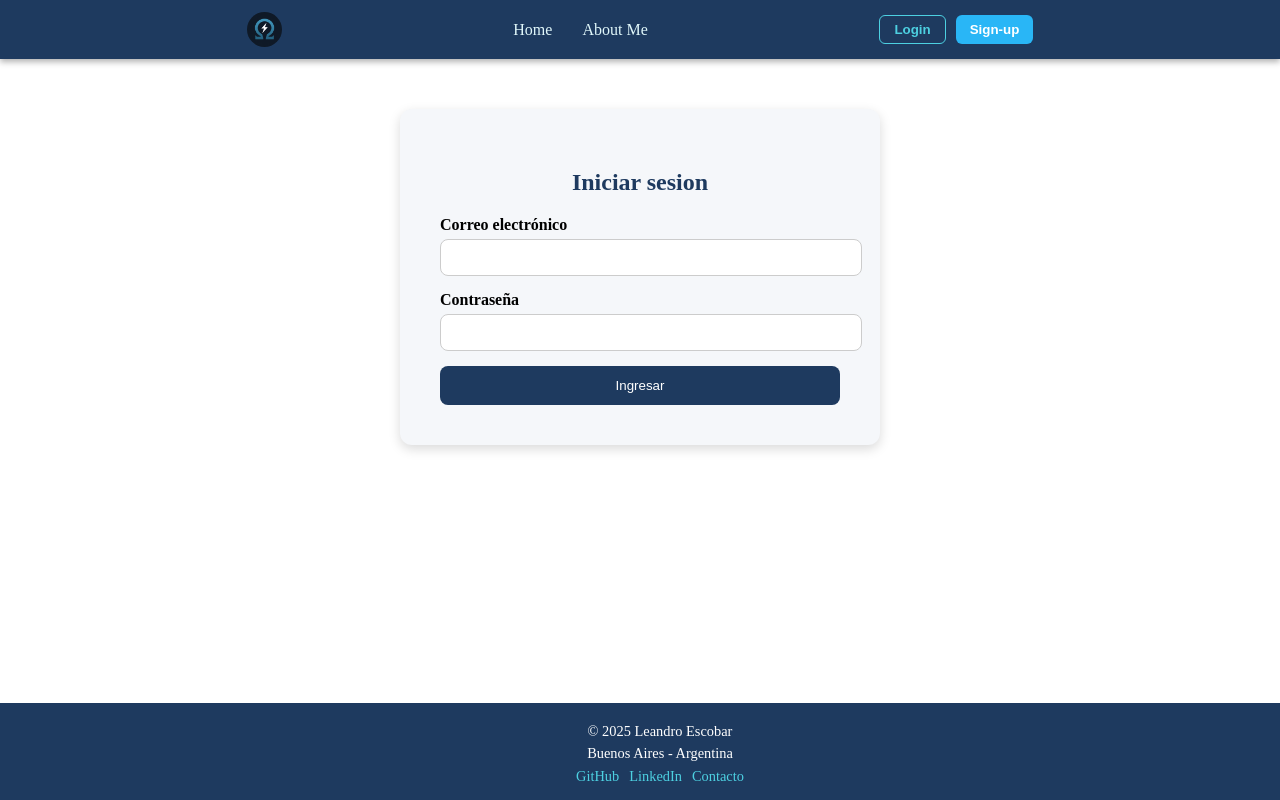
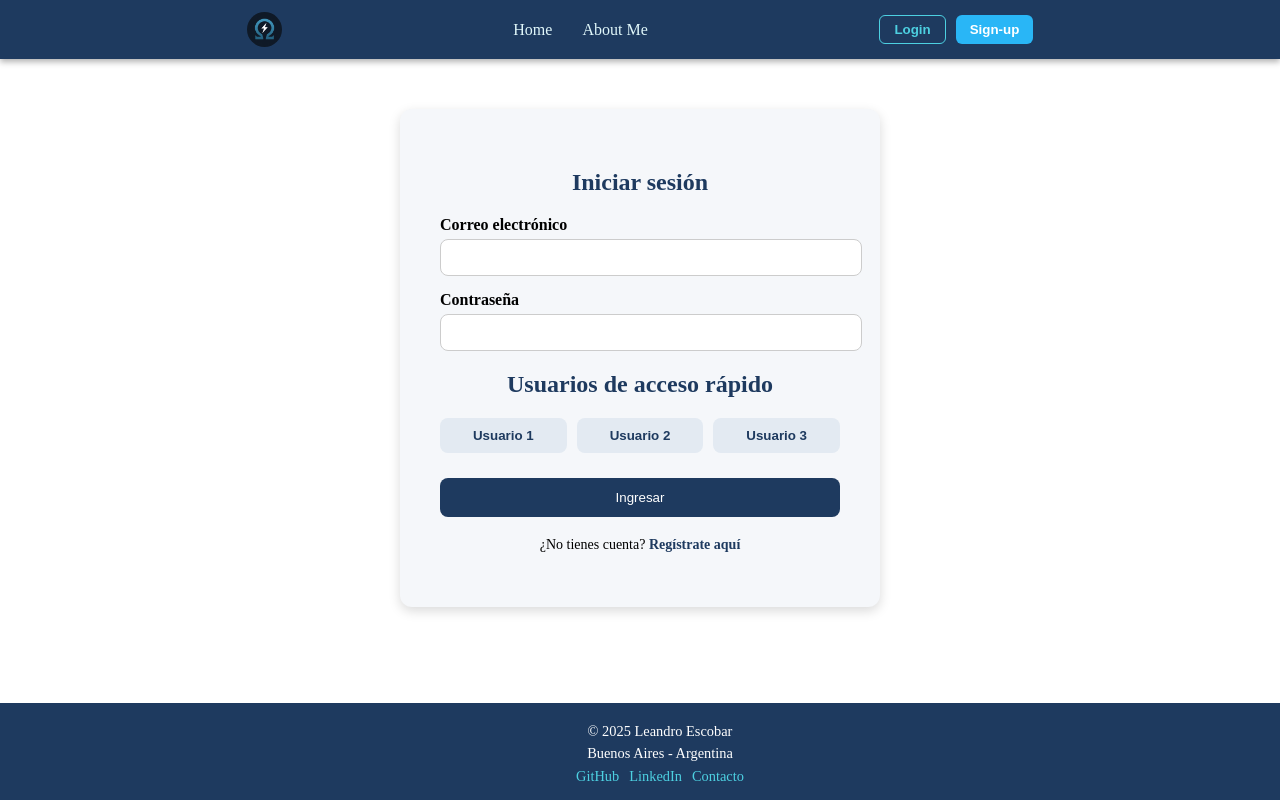
Before and after one commit to Leandro-20-L/Sala-de-Juegos, an Angular app: page /login in a window 1280 px wide. Shown: the top 800 px of the page. Built offline with nearby package versions, Linux system fonts and the light colour scheme.

Commit message:
sprint 2

```diff
--- a/src/app/components/home/home.component.ts
+++ b/src/app/components/home/home.component.ts
@@ -1,8 +1,9 @@
 import { Component } from '@angular/core';
+import { RouterLink } from '@angular/router';
 
 @Component({
   selector: 'app-home',
-  imports: [],
+  imports: [RouterLink],
   templateUrl: './home.component.html',
   styleUrl: './home.component.scss'
 })
--- a/src/app/components/login/login.component.html
+++ b/src/app/components/login/login.component.html
@@ -1,5 +1,5 @@
 <div class="register-container">
-  <h2>Iniciar sesion</h2>
+  <h2>Iniciar sesión</h2>
 
   <form (ngSubmit)="login()">
     <div class="form-group">
@@ -24,11 +24,26 @@
       />
     </div>
 
+    <h2>Usuarios de acceso rápido</h2>
+    <div class="quick-users">
+      <button type="button" (click)="llenarUsers('user1@gmail.com','123456')">
+        Usuario 1
+      </button>
+      <button type="button" (click)="llenarUsers('user2@gmail.com','123456')">
+        Usuario 2
+      </button>
+      <button type="button" (click)="llenarUsers('user3@gmail.com','123456')">
+        Usuario 3
+      </button>
+    </div>
 
-    <button type="submit">
+    <button type="submit" class="btn-ingresar">
       Ingresar
     </button>
   </form>
 
-  <p *ngIf="message" class="message">{{ message }}</p>
+  <p class="register-link">
+    ¿No tienes cuenta?
+    <a routerLink="/register">Regístrate aquí</a>
+  </p>
 </div>
--- a/src/app/components/login/login.component.scss
+++ b/src/app/components/login/login.component.scss
@@ -1,12 +1,10 @@
 .register-container {
-
   max-width: 400px;
   margin: 50px auto;
   padding: 40px;
-  background: #fff;
+  background: #f5f7fa;
   border-radius: 12px;
   box-shadow: 0 4px 12px rgba(0, 0, 0, 0.15);
-  background: #f5f7fa;
 
   h2 {
     text-align: center;
@@ -31,7 +29,7 @@
     }
   }
 
-  button {
+  .btn-ingresar {
     width: 100%;
     padding: 12px;
     background: #1e3a5f;
@@ -39,6 +37,7 @@
     border: none;
     border-radius: 8px;
     cursor: pointer;
+    margin-top: 10px;
 
     &:hover {
       background: #4dd0e1;
@@ -52,4 +51,46 @@
     font-weight: bold;
     color: #e63946;
   }
+
+  .register-link {
+    margin-top: 20px;
+    text-align: center;
+    font-size: 14px;
+
+    a {
+      color: #1e3a5f;
+      font-weight: bold;
+      text-decoration: none;
+
+      &:hover {
+        color: #4dd0e1;
+        text-decoration: underline;
+      }
+    }
+  }
 }
+
+
+.quick-users {
+  display: flex;
+  justify-content: space-between;
+  gap: 10px;
+  margin-bottom: 15px;
+
+  button {
+    flex: 1;
+    padding: 10px;
+    border: none;
+    border-radius: 8px;
+    background: #e3eaf2;
+    color: #1e3a5f;
+    font-weight: bold;
+    cursor: pointer;
+    transition: 0.3s;
+
+    &:hover {
+      background: #4dd0e1;
+      color: white;
+    }
+  }
+}
--- a/src/app/components/login/login.component.ts
+++ b/src/app/components/login/login.component.ts
@@ -2,11 +2,12 @@ import { CommonModule } from '@angular/common';
 import { Component } from '@angular/core';
 import { FormsModule } from '@angular/forms';
 import { AuthService } from '../../services/auth.service';
-import { Router } from '@angular/router';
+import { Router, RouterLink } from '@angular/router';
+import Swal from 'sweetalert2';
 
 @Component({
   selector: 'app-login',
-  imports: [FormsModule,CommonModule],
+  imports: [FormsModule,CommonModule,RouterLink],
   templateUrl: './login.component.html',
   styleUrl: './login.component.scss'
 })
@@ -22,7 +23,30 @@ export class LoginComponent {
   loading: boolean = false;
   message: string = '';
   async login(){
-    await this.authService.logIn(this.email,this.password);
-    this.router.navigate(["/home"])
+
+    try {
+      await this.authService.logIn(this.email,this.password);
+      Swal.fire({
+        icon: 'success',
+        title: 'Exito',
+        text: `Bienvenido ${this.email}`,
+        confirmButtonColor: '#3085d6'
+      })
+
+      this.router.navigate(["/home"]);
+    } catch (error: any) {
+      Swal.fire({
+        icon: 'error',
+        title: 'Credenciales inválidas',
+        text: error.message || 'El correo o contraseña no son correctos',
+        confirmButtonColor: '#3085d6'
+      })
+    }
+
+  }
+
+  llenarUsers(email:string,password:string){
+    this.email= email;
+    this.password = password;
   }
 }
--- a/src/app/components/mayor-menor/mayor-menor.component.ts
+++ b/src/app/components/mayor-menor/mayor-menor.component.ts
@@ -1,8 +1,9 @@
 import { Component } from '@angular/core';
+import { RouterLink } from '@angular/router';
 
 @Component({
   selector: 'app-mayor-menor',
-  imports: [],
+  imports: [RouterLink],
   templateUrl: './mayor-menor.component.html',
   styleUrl: './mayor-menor.component.scss'
 })
--- a/src/app/components/register/register.component.html
+++ b/src/app/components/register/register.component.html
@@ -40,5 +40,4 @@
     </button>
   </form>
 
-  <p *ngIf="message" class="message">{{ message }}</p>
 </div>
--- a/src/app/components/register/register.component.ts
+++ b/src/app/components/register/register.component.ts
@@ -18,12 +18,12 @@ export class RegisterComponent {
   password: string = '';
   confirmPassword: string = '';
   loading: boolean = false;
-  message: string = '';
+
 
   constructor(private authService: AuthService, private router: Router) {}
 
   async onRegister() {
-    this.message = '';
+
     if (this.password !== this.confirmPassword) {
       Swal.fire({
       icon: 'warning',
```
Also changed, not shown: src/app/app.routes.ts (+19 -3 lines).
